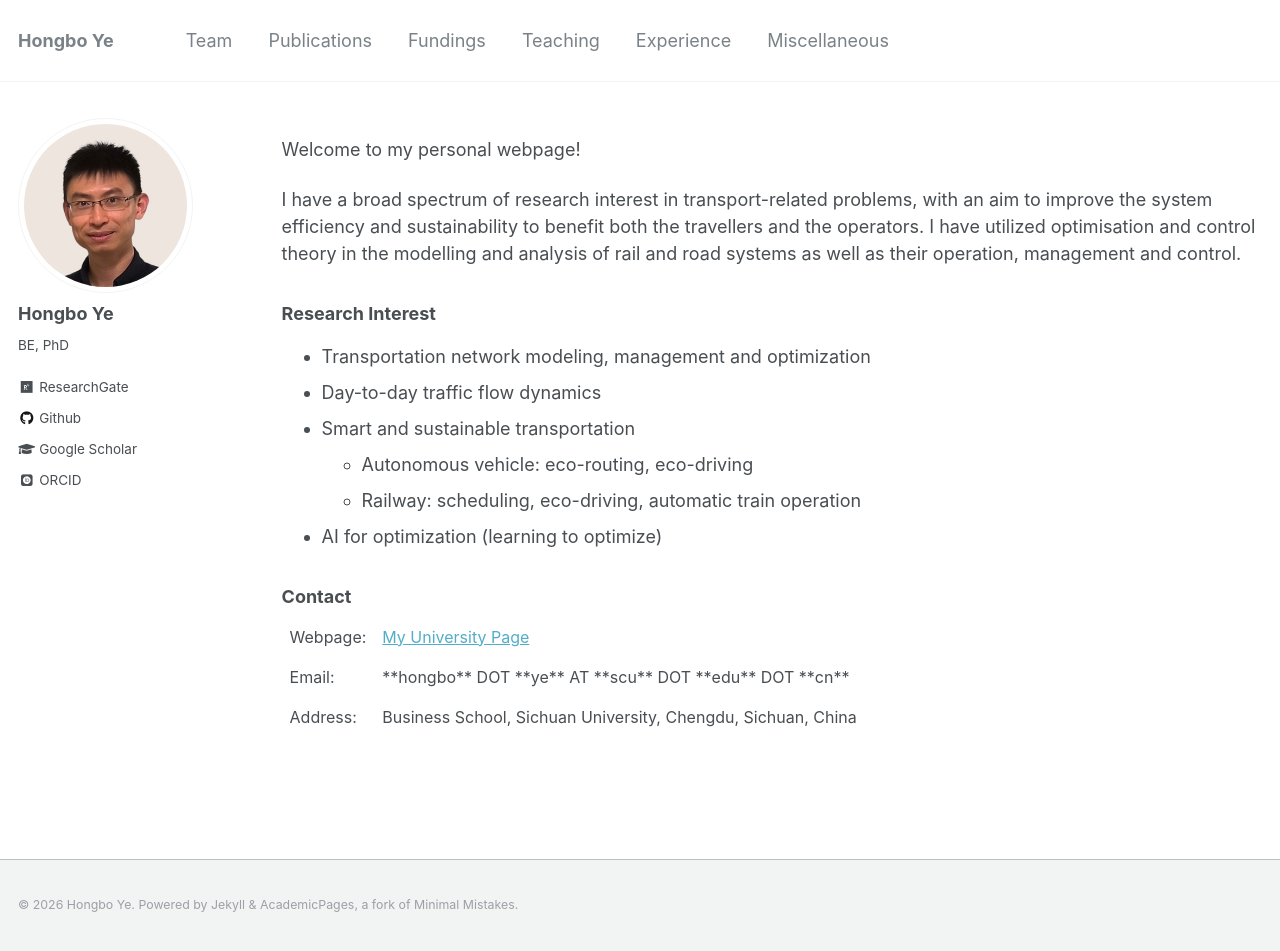
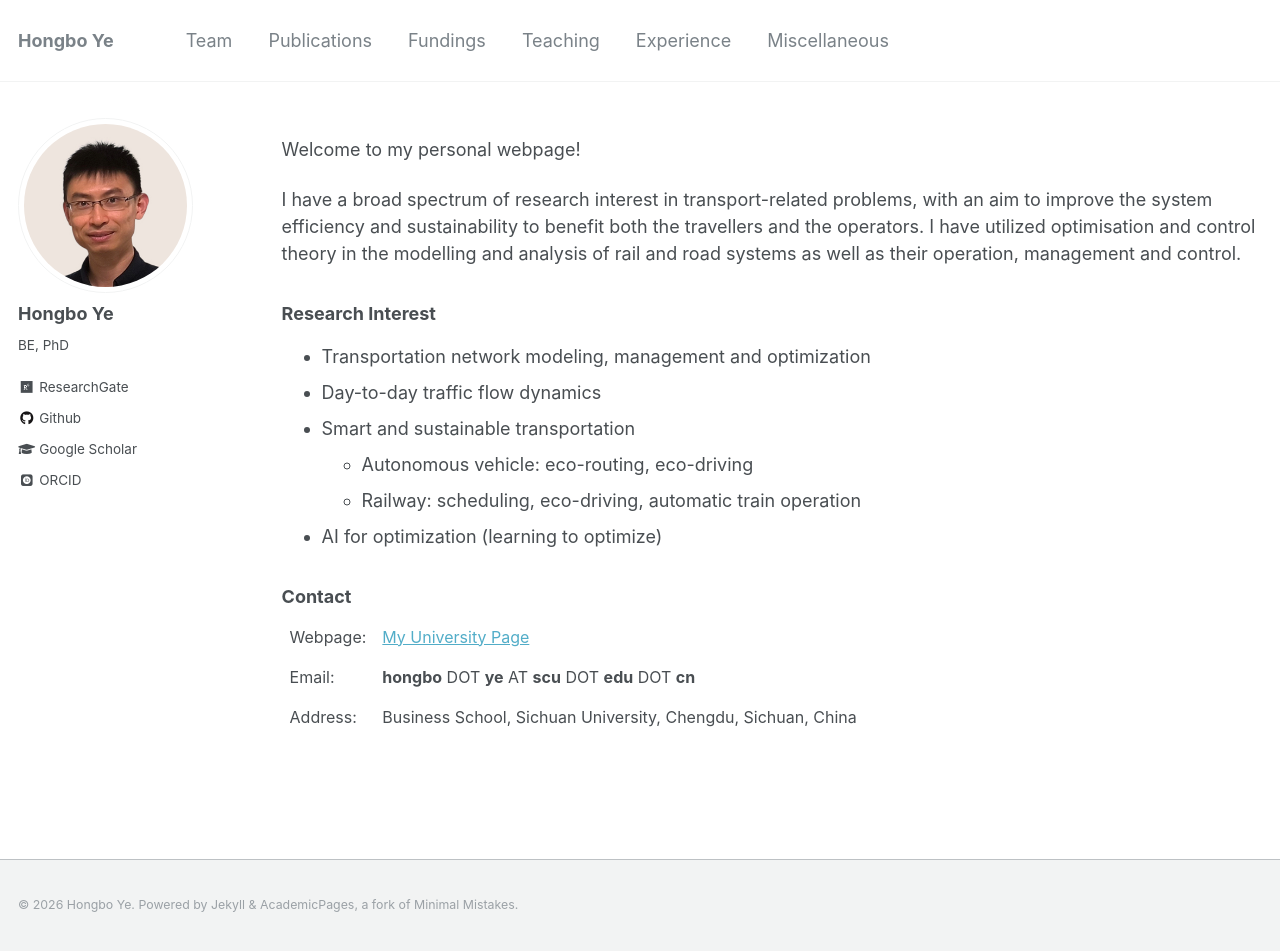
Before and after one commit to hb-ye/hb-ye.github.io, a Jekyll site: the page built from index.markdown, in a window 1280 px wide and 951 px high. Built offline with Jekyll 4.4.1, drawn with Linux system fonts in a browser that asks for light colours; some web fonts are replaced.

Commit message:
Update index.markdown

```diff
--- a/index.markdown
+++ b/index.markdown
@@ -40,7 +40,7 @@ I have a broad spectrum of research interest in transport-related problems, with
 
   <tr valign="top" style=" border: none;">
     <td style="border: none;"> Email: </td>
-    <td style="border: none;"> **hongbo** DOT **ye** AT **scu** DOT **edu** DOT **cn** </td>
+    <td style="border: none;"> <b>hongbo</b> DOT <b>ye</b> AT <b>scu</b> DOT <b>edu</b> DOT <b>cn</b> </td>
   </tr>
 
   <tr valign="top" style="border: none;">
```
